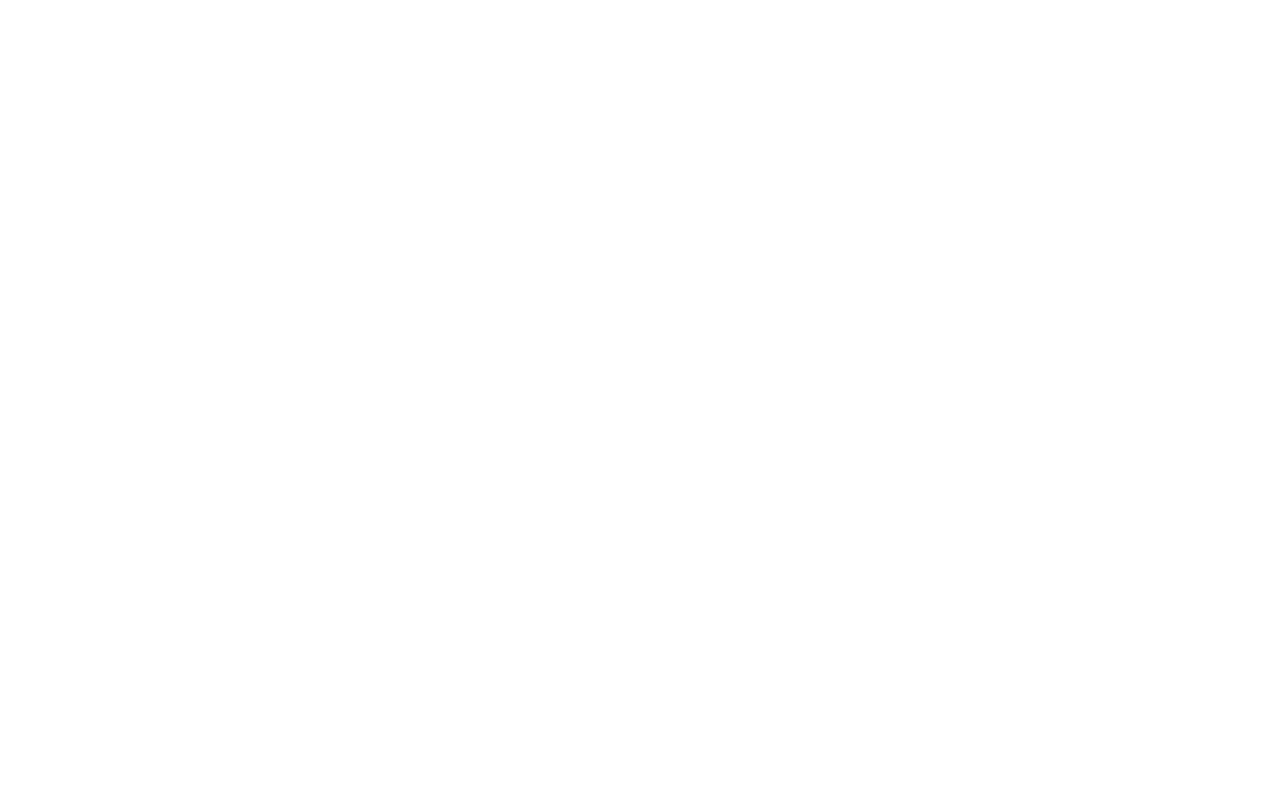
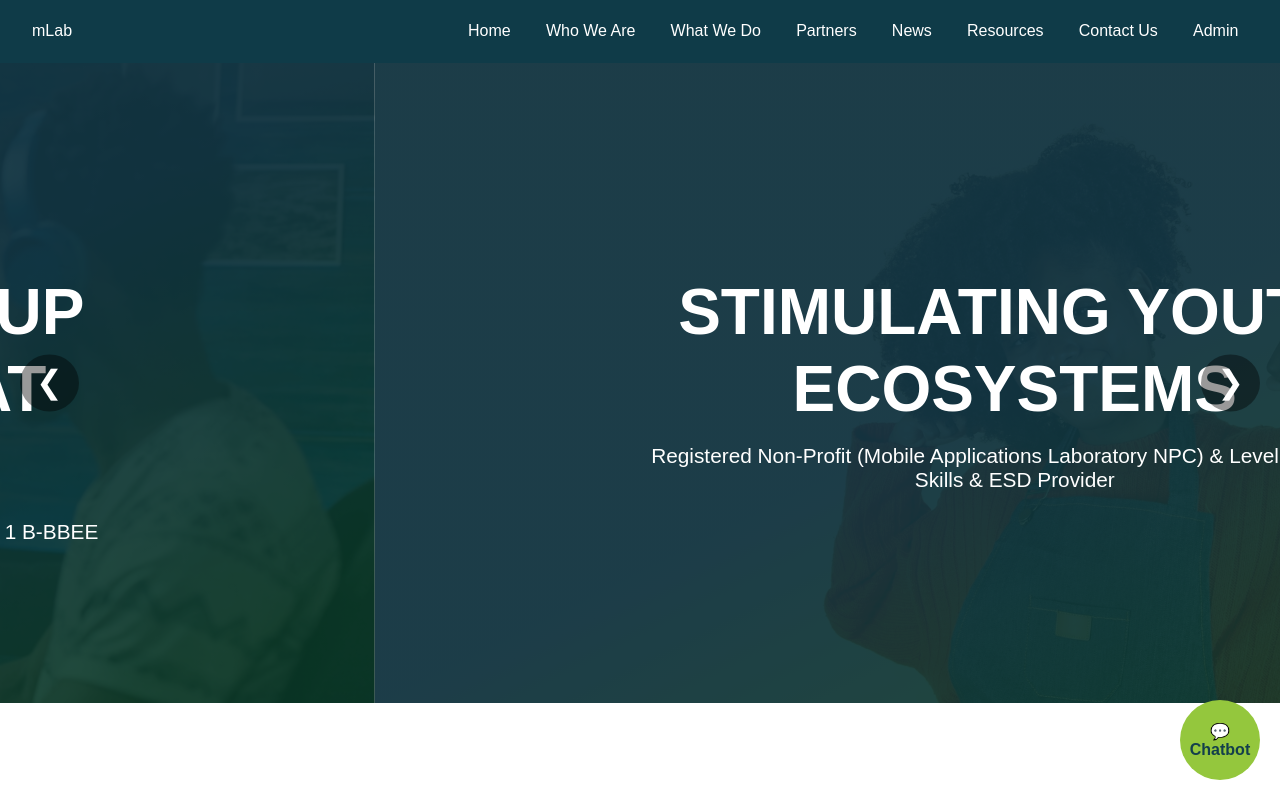
Before and after one commit to Bongeka-Bhungane/ChatBot, a React app in the folder frontend/: page / in a window 1280 px wide. Built offline with nearby package versions, Linux system fonts and the light colour scheme; the HTML template or start-up script is replaced by a standard one.

Commit message:
feat: coded the Home page for user experience

```diff
--- a/frontend/src/App.css
+++ b/frontend/src/App.css
@@ -0,0 +1,103 @@
+/* Reset */
+* {
+  margin: 0;
+  padding: 0;
+  box-sizing: border-box;
+  font-family: Arial, sans-serif;
+}
+
+/* Navbar */
+.navbar {
+  display: flex;
+  justify-content: space-between;
+  align-items: center;
+  padding: 1rem 2rem;
+  background: #0f3b48; /* dark blue background like image */
+  color: white;
+  position: sticky;
+  top: 0;
+  z-index: 100;
+}
+
+.nav-right {
+  display: flex;
+  align-items: center;
+  gap: 1rem;
+}
+
+.nav-link {
+  color: white;
+  text-decoration: none;
+  font-weight: 500;
+  padding: 0.4rem 0.6rem;
+  transition: all 0.3s;
+}
+
+.nav-link:hover {
+  color: #94C73D; /* lime highlight */
+}
+
+.code-link {
+  background: #94C73D; /* lime background */
+  color: #0f3b48; /* dark text */
+  padding: 0.4rem 0.8rem;
+  border-radius: 4px;
+  font-weight: bold;
+}
+
+/* Hero Section */
+.hero-section {
+  position: relative;
+  width: 100%;
+  height: 80vh;
+  background: url('https://images.unsplash.com/photo-1620570623737-efc0ec4ab486?w=500&auto=format&fit=crop&q=60&ixlib=rb-4.1.0&ixid=M3wxMjA3fDB8MHxzZWFyY2h8MTR8fHRlY2hub2xvZ3klMjBiYWNrZ3JvdW5kfGVufDB8fDB8fHww') center/cover no-repeat;
+  display: flex;
+  justify-content: center;
+  align-items: center;
+  text-align: center;
+  color: white;
+}
+
+.hero-overlay {
+  position: absolute;
+  top: 0;
+  left: 0;
+  width: 100%;
+  height: 100%;
+  background: rgba(13, 41, 55, 0.65); /* dark overlay for readability */
+}
+
+.hero-content {
+  position: relative;
+  max-width: 900px;
+  z-index: 1;
+}
+
+.hero-content h1 {
+  font-size: 3rem;
+  margin-bottom: 1rem;
+}
+
+.hero-content p {
+  font-size: 1.1rem;
+}
+
+/* Main Content */
+.main-content {
+  padding: 2rem;
+  text-align: center;
+}
+
+/* Responsive */
+@media (max-width: 768px) {
+  .hero-content h1 {
+    font-size: 2rem;
+  }
+  .hero-content p {
+    font-size: 1rem;
+  }
+  .nav-right {
+    flex-wrap: wrap;
+    gap: 0.5rem;
+  }
+}
--- a/frontend/src/App.tsx
+++ b/frontend/src/App.tsx
@@ -1,16 +1,44 @@
-import { useState } from 'react'
+import ChatScreen from "../src/components/ChatScreen";
+import "./App.css";
+import HeroSlider from "./components/HeroSlider";
 
+export default function App() {
+  return (
+    <div className="app">
+      {/* Navbar */}
+      <nav className="navbar">
+        <div className="nav-left">mLab</div>
+        <div className="nav-right">
+          <a href="/" className="nav-link">
+            Home
+          </a>
+          <a href="/who-we-are" className="nav-link">
+            Who We Are
+          </a>
+          <a href="/what-we-do" className="nav-link">
+            What We Do
+          </a>
+          <a href="/partners" className="nav-link">
+            Partners
+          </a>
+          <a href="/news" className="nav-link">
+            News
+          </a>
+          <a href="/resources" className="nav-link">
+            Resources
+          </a>
+          <a href="/contact" className="nav-link">
+            Contact Us
+          </a>
+          <a href="/admin" className="nav-link">
+            Admin
+          </a>
+        </div>
+      </nav>
 
-import './App.css'
-
-function App() {
-
-
-  return (
-    <>
-
-    </>
-  )
+      <HeroSlider />
+      {/* Chatbot */}
+      <ChatScreen />
+    </div>
+  );
 }
-
-export default App
```
